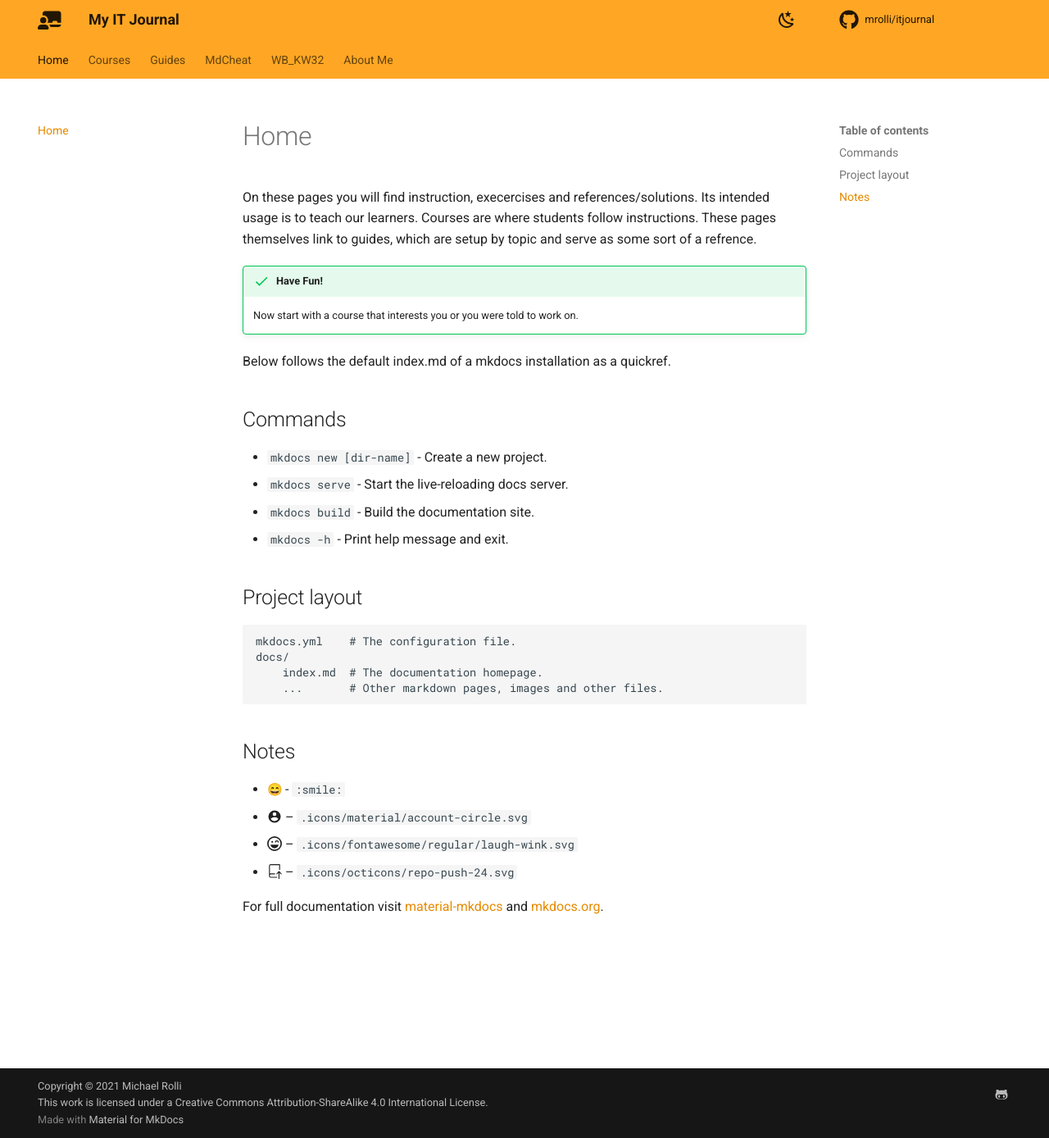
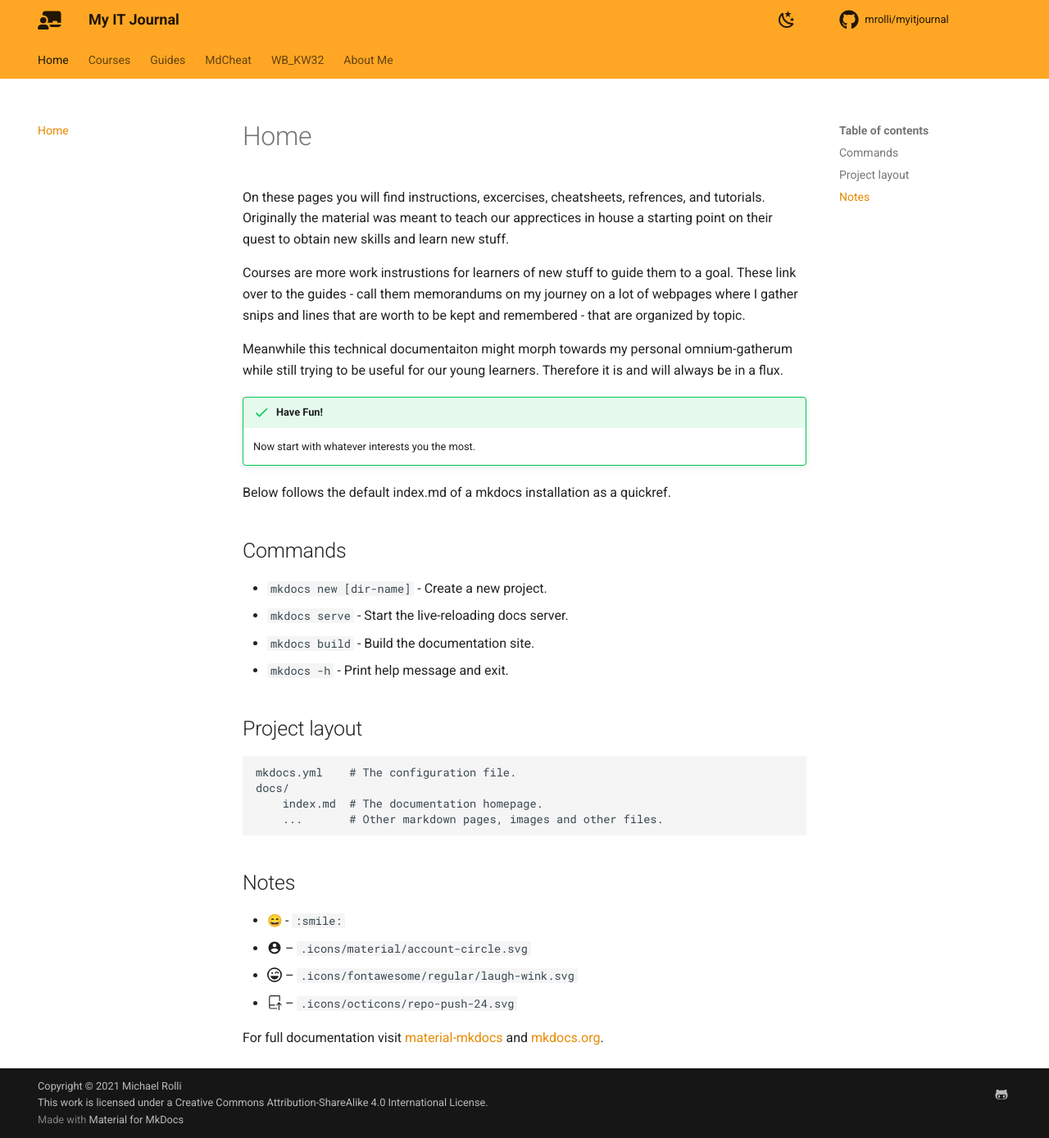
Before and after one commit to mrolli/myitjournal, an MkDocs documentation site: the page built from docs/index.md, in a window 1280 px wide and 1388 px high. Shown: the whole window at 82% size. Built offline with MkDocs 1.6.1 and Material for MkDocs 9.7.7, drawn with Linux system fonts in a browser that asks for light colours; emoji names are drawn with the system emoji font; comment, search, counter and statistics services are not loaded.

Commit message:
New intro; fix repo name

```diff
--- a/docs/index.md
+++ b/docs/index.md
@@ -1,11 +1,18 @@
 # Home
 
-On these pages you will find instruction, execercises and references/solutions. Its intended
-usage is to teach our learners. Courses are where students follow instructions. These pages
-themselves link to guides, which are setup by topic and serve as some sort of a refrence.
+On these pages you will find instructions, excercises, cheatsheets, refrences, and tutorials.
+Originally the material was meant to teach our apprectices in house a starting point on their
+quest to obtain new skills and learn new stuff.
+
+Courses are more work instrustions for learners of new stuff to guide them to a goal. These
+link over to the guides - call them memorandums on my journey on a lot of webpages where I
+gather snips and lines that are worth to be kept and remembered - that are organized by topic.
+
+Meanwhile this technical documentaiton might morph towards my personal omnium-gatherum while
+still trying to be useful for our young learners. Therefore it is and will always be in a flux.
 
 !!! success "Have Fun!"
-    Now start with a course that interests you or you were told to work on.
+    Now start with whatever interests you the most.
 
 Below follows the default index.md of a mkdocs installation as a quickref.
 
--- a/mkdocs.yml
+++ b/mkdocs.yml
@@ -1,7 +1,7 @@
 site_name: "My IT Journal"
 repo_url: "https://github.com/mrolli/myitjournal"
 edit_uri: "edit/main/docs"
-repo_name: "mrolli/itjournal"
+repo_name: "mrolli/myitjournal"
 copyright: "Copyright &copy; 2021 Michael Rolli<br />This work is licensed under a <a rel=\"license\" href=\"http://creativecommons.org/licenses/by-sa/4.0/\">Creative Commons Attribution-ShareAlike 4.0 International License</a>."
 
 nav:
```
